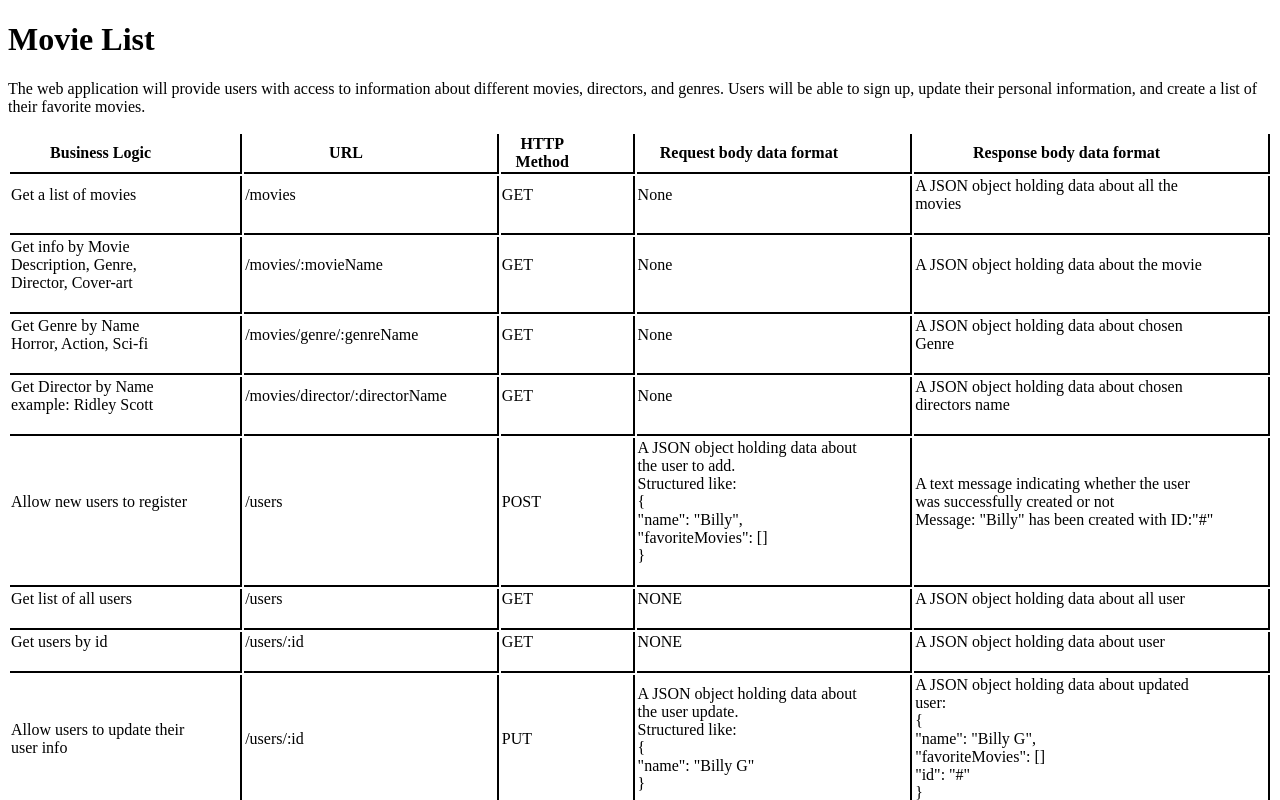
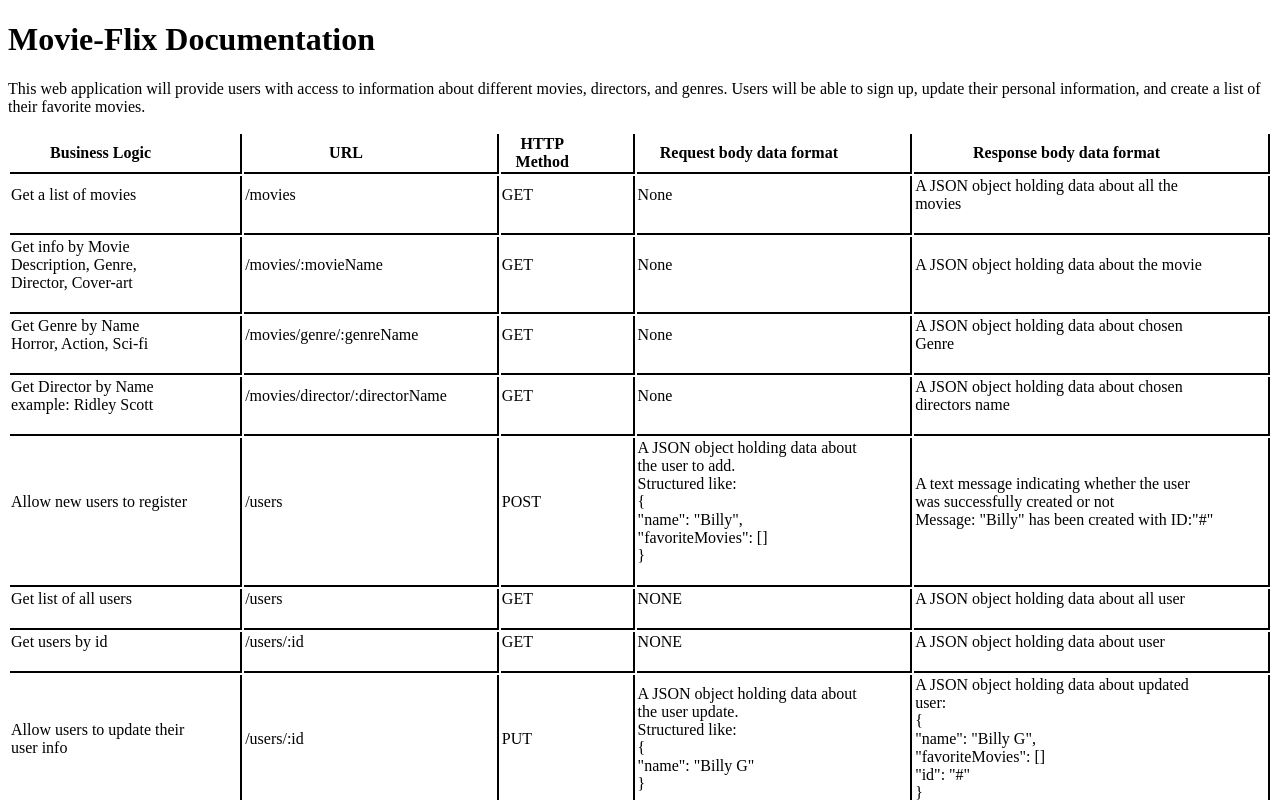
Before and after one commit to vppelli/movie_api, a website: page public/documentation.html in a window 1280 px wide. Shown: the top 800 px of the page. Drawn offline with Linux system fonts and the light colour scheme.

Commit message:
Updated  documentation.html
Updated the information documentation.html provides

```diff
--- a/public/documentation.html
+++ b/public/documentation.html
@@ -13,10 +13,10 @@
 
 <body>
     <h1>
-        Movie List
+        Movie-Flix Documentation
     </h1>
     <p>
-        The web application will provide users with access to information about different movies, directors, and genres.
+        This web application will provide users with access to information about different movies, directors, and genres.
         Users will be able to sign up, update their personal information, and create a list of their favorite movies.
     </p>
     <div>
```
